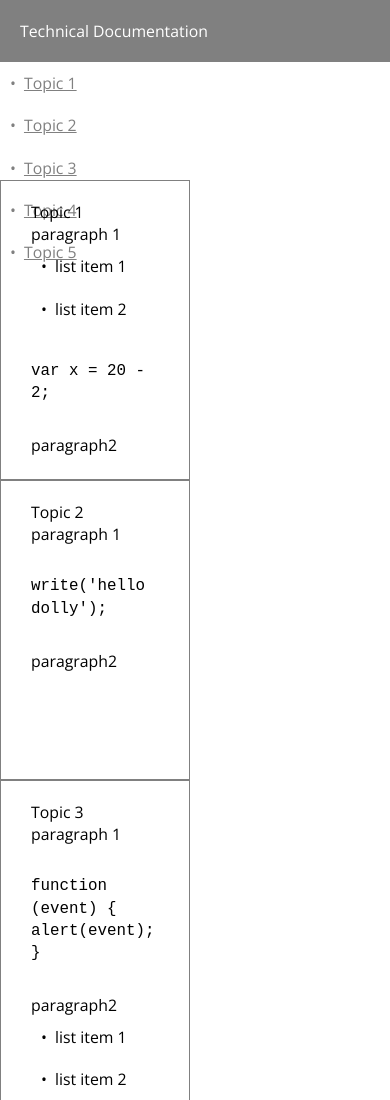
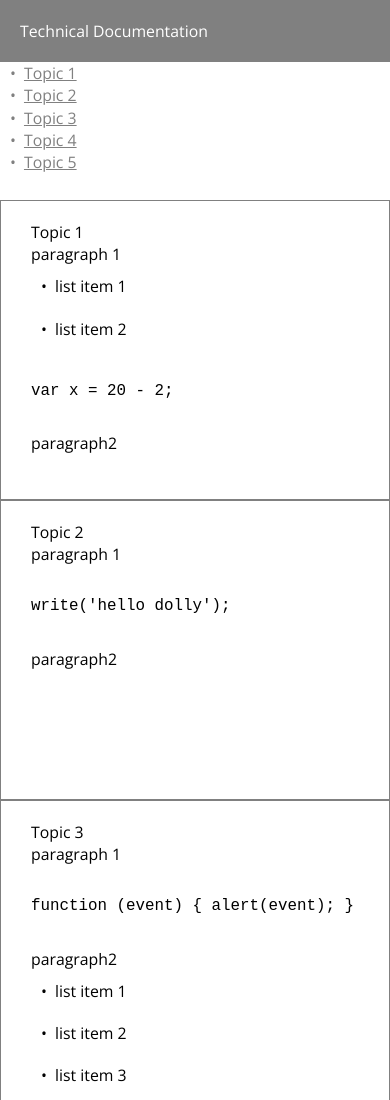
Before and after one commit to LaraRobertson/techDoc, a plain HTML site: page index.html in a window 390 px wide. Shown: the top 1100 px of the page. Drawn offline with nearby package versions, Linux system fonts and the light colour scheme.

Commit message:
small responsive fix

```diff
--- a/style.css
+++ b/style.css
@@ -113,7 +113,7 @@ body {
     left:200px;
 }
 
-main {
+#main-doc {
     width:calc(100% - 200px);
 }
 #main-doc section {
@@ -138,10 +138,15 @@ main {
     #navbar {
         position:absolute;
         width:100%;
+        padding-bottom:20px;
+    }
+    #navbar ul li {
+        padding: 0;
     }
     #main-doc {
         position:absolute;
-        top:180px;
+        top:200px;
         left:0;
+        width:100%;
     }
 }
```
